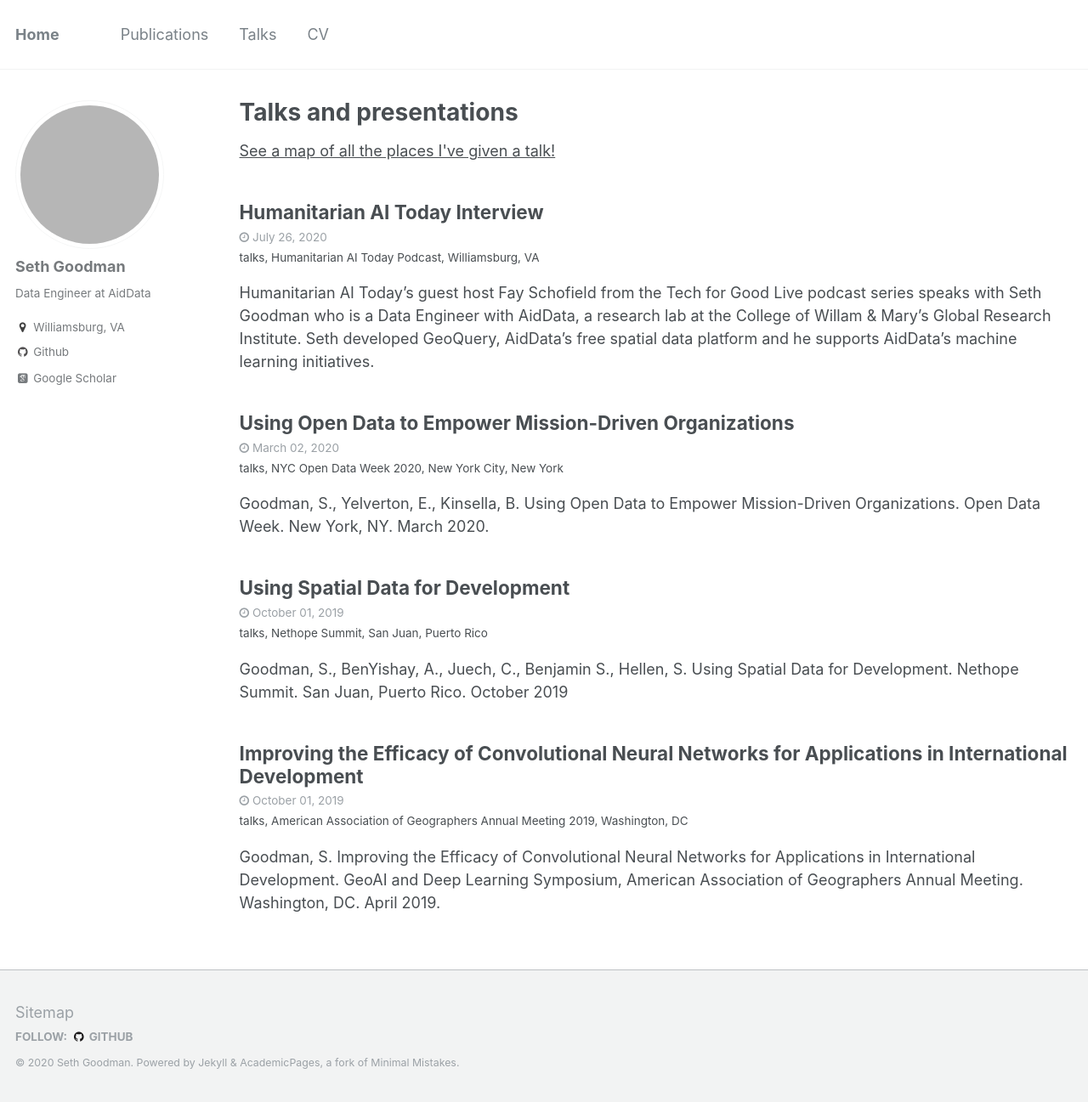
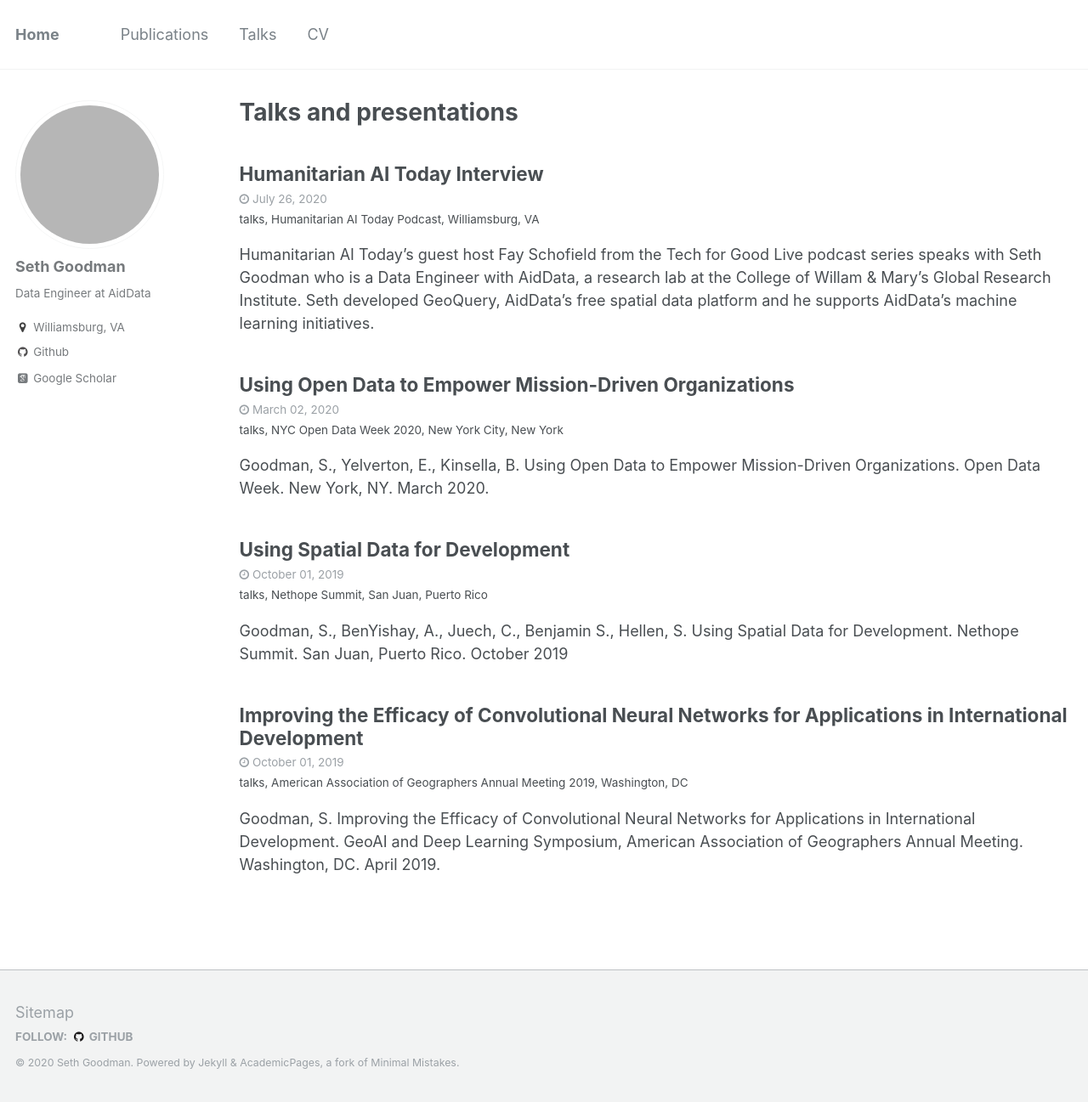
Before and after one commit to sgoodm/sgoodm.github.io, a Jekyll site: the page built from _pages/talks.html, in a window 1280 px wide and 1297 px high. Shown: the whole window at 85% size. Built offline with Jekyll 4.4.1, drawn with Linux system fonts in a browser that asks for light colours; some web fonts are replaced; grey boxes are pictures that could not be loaded.

Commit message:
Fix talk doc

```diff
--- a/_pages/talks.html
+++ b/_pages/talks.html
@@ -5,7 +5,7 @@ permalink: /talks/
 author_profile: true
 ---
 
-<p style="text-decoration:underline;"><a href="/talkmap.html">See a map of all the places I've given a talk!</a></p>
+<!-- <p style="text-decoration:underline;"><a href="/talkmap.html">See a map of all the places I've given a talk!</a></p> -->
 
 {% for post in site.talks reversed %}
   {% include archive-single-talk.html %}
```
